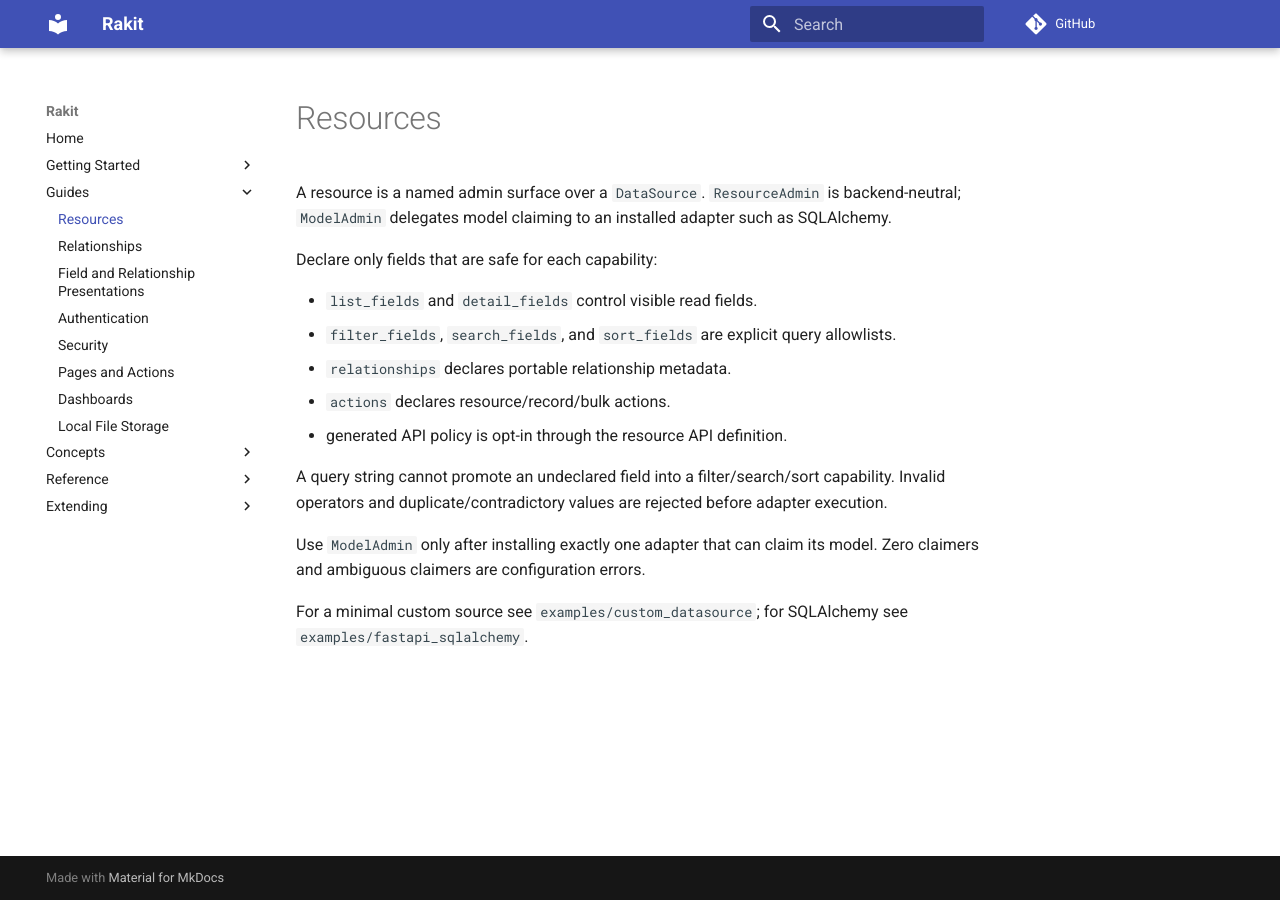
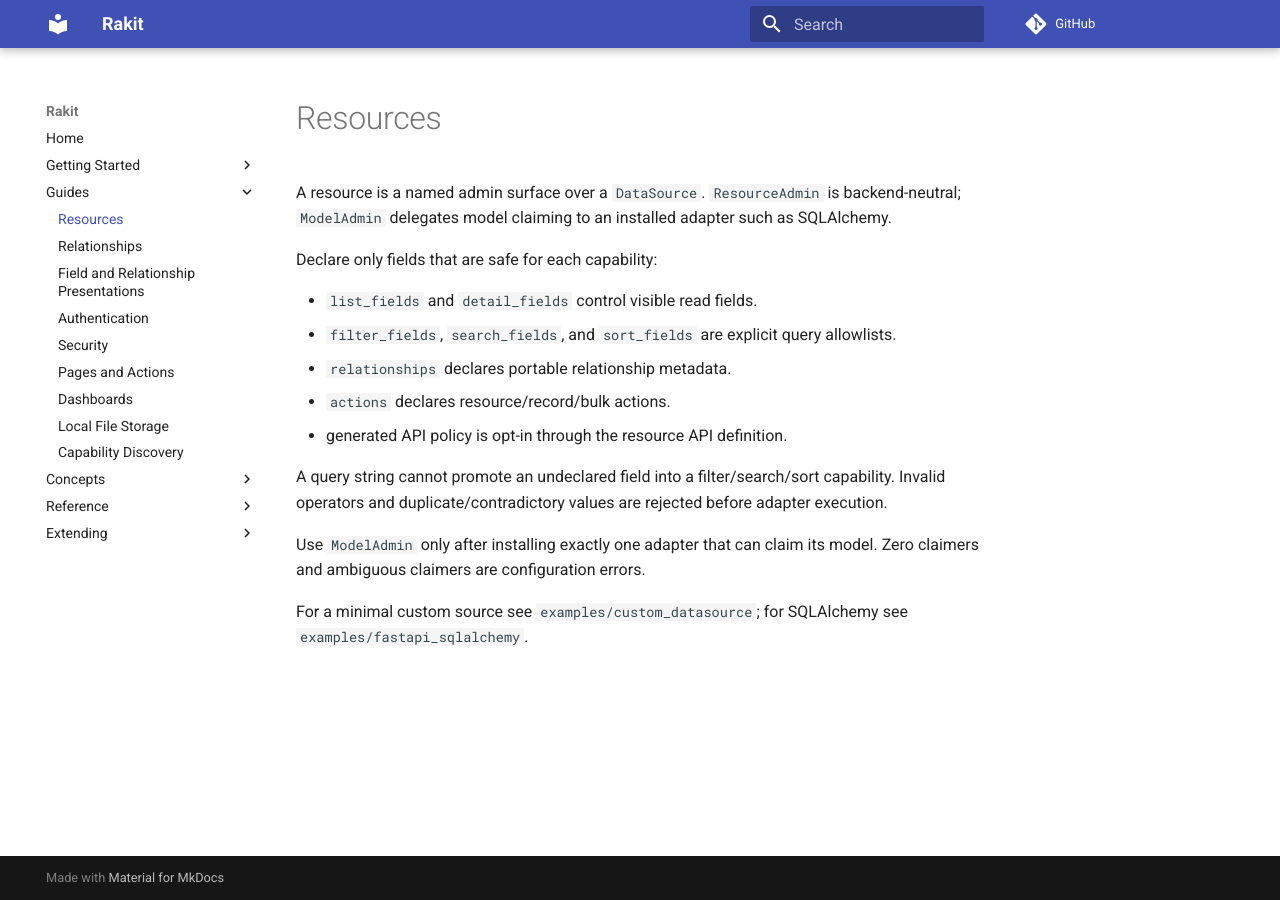
Before and after one commit to wihlarkop/rakit, an MkDocs documentation site: the page built from docs/guides/resources.md, in a window 1280 px wide. Built offline with MkDocs 1.6.1 and Material for MkDocs 9.7.7, drawn with Linux system fonts in a browser that asks for light colours; comment, search, counter and statistics services are not loaded.

Commit message:
docs: add capability discovery to navigation

```diff
--- a/mkdocs.yml
+++ b/mkdocs.yml
@@ -21,6 +21,7 @@ nav:
       - Pages and Actions: guides/pages-actions.md
       - Dashboards: guides/dashboards.md
       - Local File Storage: guides/local-file-storage.md
+      - Capability Discovery: guides/capability-discovery.md
   - Concepts:
       - Architecture: concepts/architecture.md
       - Operation Pipeline: concepts/operation-pipeline.md
```
